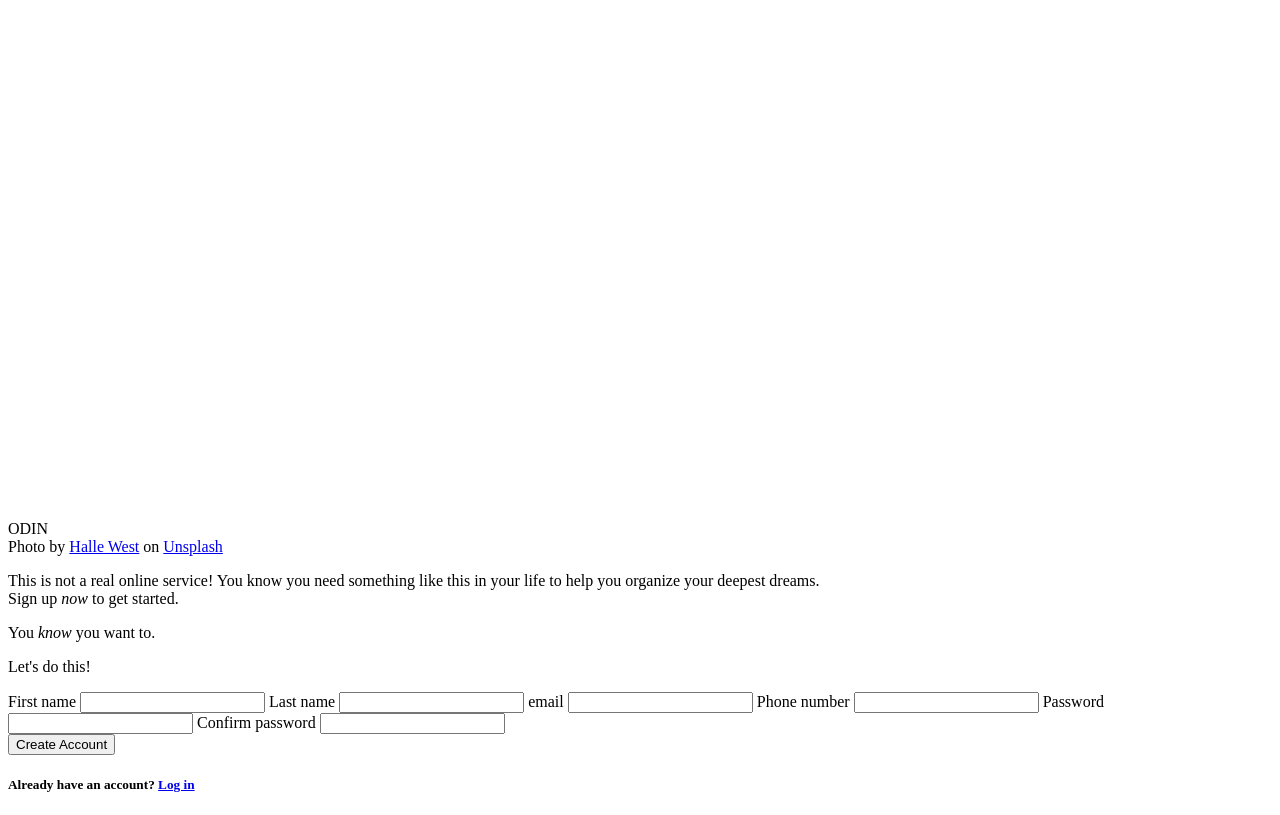
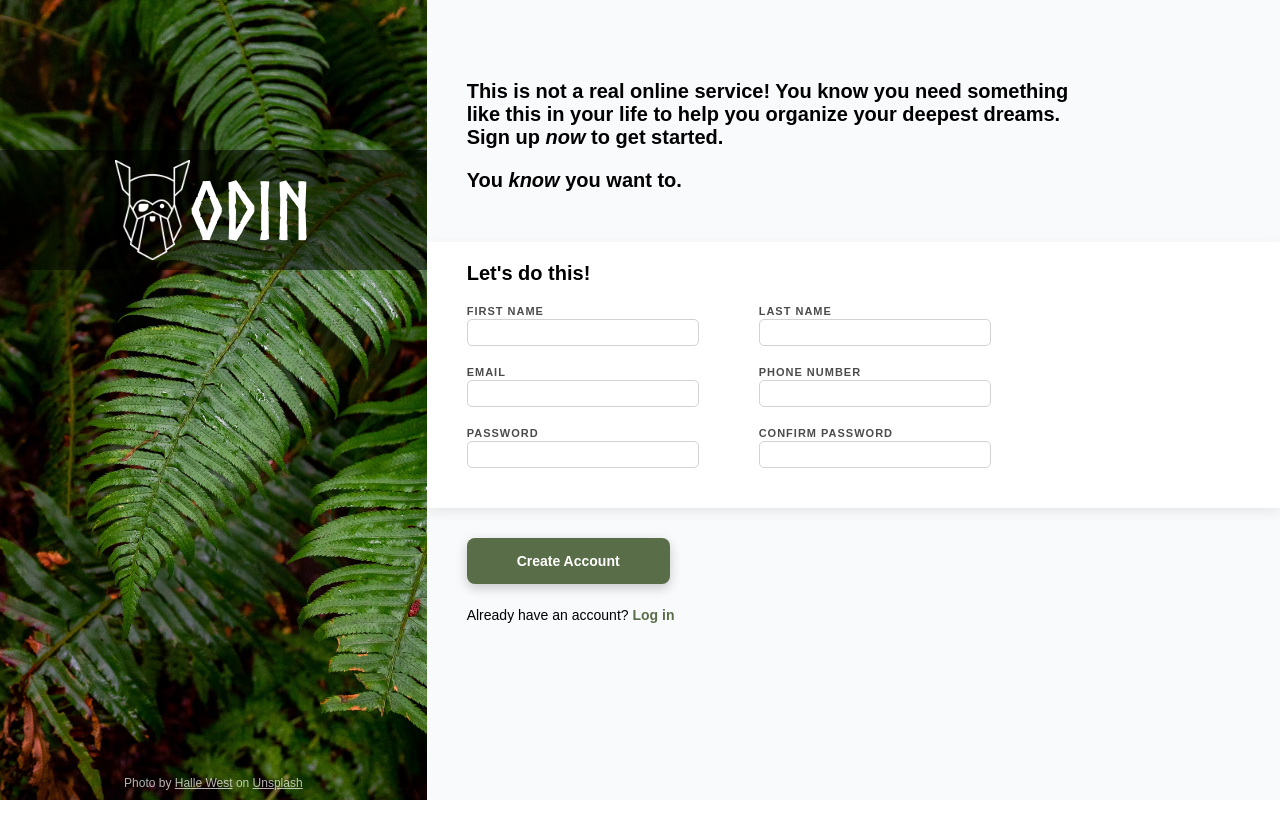
Before and after one commit to JonasKaruzas/2022_practice_odin-form, a website: page index.html in a window 1280 px wide. Drawn offline with Linux system fonts and the light colour scheme.

Commit message:
style: :lipstick: base styling

```diff
--- a/index.html
+++ b/index.html
@@ -34,20 +34,25 @@
             up <em>now</em> to get started.
           </p>
           <p>You <em>know</em> you want to.</p>
+        </div>
         <div class="bottom">
           <form>
             <div class="form_bg">
               <p>Let's do this!</p>
+              <div class="container">
+                <div class="form_left">
                   <label for="firstName">First name</label>
                   <input type="text" name="firstName" id="firstName" />
+                  <label for="email">Email</label>
+                  <input type="email" name="email" id="email" />
+                  <label for="password">Password</label>
+                  <input type="password" name="password" id="password" />
+                </div>
+                <div class="form_right">
                   <label for="lastName">Last name</label>
                   <input type="text" name="lastName" id="lastName" />
-                <label for="email">email</label>
-                <input type="email" name="email" id="email" />
                   <label for="phoneNumber">Phone number</label>
                   <input type="tel" name="phoneNumber" id="phoneNumber" />
-                <label for="password">Password</label>
-                <input type="password" name="password" id="password" />
                   <label for="passwordConfirm">Confirm password</label>
                   <input
                     type="password"
@@ -55,12 +60,13 @@
                     id="passwordConfirm"
                   />
                 </div>
+              </div>
+            </div>
             <button type="submit">Create Account</button>
           </form>
           <h5>Already have an account? <a href="#">Log in</a></h5>
         </div>
       </div>
     </div>
-    </div>
   </body>
 </html>
--- a/style/style.scss
+++ b/style/style.scss
@@ -1 +1,156 @@
-// Write your styles
+@font-face {
+  font-family: "Norse";
+  src: url("./../font/Norse-Bold.otf");
+}
+
+$base-margin: 40px;
+$base-white: #ffffff;
+$base-green: #596d48;
+
+body {
+  margin: 0;
+  font-family: Arial, Helvetica, sans-serif;
+}
+
+.wrapper {
+  display: flex;
+  height: 100vh;
+
+  .left {
+    flex: 1;
+    background: url("./../img/form_bg.avif");
+    background-size: cover;
+    display: flex;
+    flex-direction: column;
+    justify-content: space-between;
+
+    .logo-container {
+      margin-top: 150px;
+      background-color: rgba(0, 0, 0, 0.5);
+      display: flex;
+      align-items: center;
+      justify-content: center;
+      padding: 10px;
+
+      .logo-img {
+        height: 100px;
+      }
+
+      .logo-text {
+        color: $base-white;
+        font-family: Norse, "Times New Roman", Times, serif;
+        font-size: 80px;
+      }
+    }
+
+    .img-credits {
+      color: $base-white;
+      font-size: 12px;
+      opacity: 0.7;
+      text-align: center;
+      margin-bottom: 10px;
+
+      a {
+        color: $base-white;
+      }
+    }
+  }
+
+  .right {
+    flex: 2;
+    background-color: #f9fafc;
+
+    .top {
+      padding-left: $base-margin;
+      padding-top: 60px;
+      padding-bottom: 30px;
+
+      p {
+        font-weight: 700;
+        font-size: 20px;
+        max-width: 620px;
+      }
+    }
+
+    .bottom {
+      form {
+        .form_bg {
+          padding-left: $base-margin;
+          padding-bottom: 20px;
+          background-color: $base-white;
+          box-shadow: rgba(0, 0, 0, 0.08) 0px 4px 12px;
+          display: flex;
+          flex-direction: column;
+
+          p {
+            width: 100%;
+          }
+
+          .container {
+            display: flex;
+            gap: 60px;
+
+            label {
+              text-transform: uppercase;
+              letter-spacing: 1px;
+              font-size: 11px;
+              font-weight: 600;
+              opacity: 0.7;
+              margin-bottom: 2px;
+            }
+
+            input {
+              margin-bottom: 20px;
+              width: 220px;
+              padding: 5px;
+              font-weight: 700;
+              border: 1px solid lightgray;
+              border-radius: 5px;
+            }
+
+            .form_left {
+              display: flex;
+              flex-direction: column;
+            }
+
+            .form_right {
+              display: flex;
+              flex-direction: column;
+            }
+          }
+        }
+
+        p {
+          font-weight: 700;
+          font-size: 20px;
+        }
+      }
+    }
+
+    button {
+      margin-top: 30px;
+      margin-left: $base-margin;
+      background-color: $base-green;
+      color: $base-white;
+      font-weight: 600;
+      font-size: 14px;
+      padding: 15px 50px;
+      border: none;
+      border-radius: 8px;
+      box-shadow: rgba(0, 0, 0, 0.2) 0px 4px 12px;
+      cursor: pointer;
+    }
+
+    h5 {
+      padding-left: $base-margin;
+      font-size: 14px;
+      font-weight: 400;
+
+      a {
+        color: $base-green;
+        text-decoration: none;
+        font-weight: 800;
+      }
+    }
+  }
+}
```
Also changed, not shown: style/style.css, 1 other file. Lines whose indentation alone changed are shown as unchanged.
